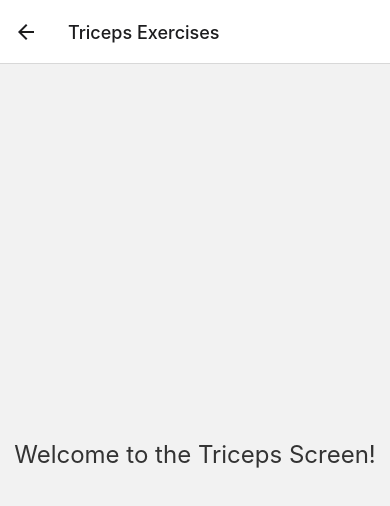
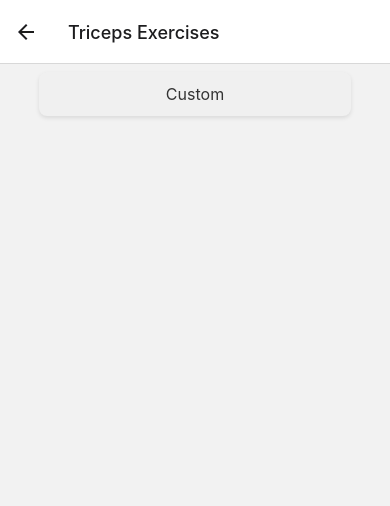
Before and after one commit to MasonLilley/react-native-stats-tracker, a React Native app: screen /TricepExercises in a window 390 px wide. Shown: the top 506 px of the page. Built offline with nearby package versions, Linux system fonts and the light colour scheme.

Commit message:
add style to tricep menu

```diff
--- a/screens/ChooseExerciseModal.js
+++ b/screens/ChooseExerciseModal.js
@@ -16,7 +16,7 @@ function ChooseExerciseModal({ navigation }) {
                 useNativeDriver: true,
             }),
             Animated.timing(exercisesAnimatedValue, {
-                toValue: isActive ? 100 : -700, // Animate menu content
+                toValue: isActive ? 100 : -720, // Animate menu content
                 duration: 200,
                 useNativeDriver: true,
             })
@@ -80,7 +80,7 @@ function ChooseExerciseModal({ navigation }) {
                 return (
                     <View>
                         <TouchableOpacity
-                        style={[styles.button]}
+                        style={styles.button}
                         onPress={() => animateButton()}>
                             <Text style={styles.buttonText}>Go Back</Text>
                         </TouchableOpacity>
@@ -137,7 +137,7 @@ const styles = StyleSheet.create({
         height: '100%',
         alignItems: 'center',
         elevation: 4,
-        backgroundColor: 'blue',
+        // backgroundColor: 'lightgray',
     },
     menuText: {
         fontSize: 18,
--- a/screens/exercises/TricepExercises.js
+++ b/screens/exercises/TricepExercises.js
@@ -1,10 +1,12 @@
 import React from 'react';
-import { StyleSheet, View, Text } from 'react-native';
+import { StyleSheet, View, Text, TouchableOpacity } from 'react-native';
 
 function TricepsScreen() {
     return (
       <View style={styles.container}>
-        <Text style={styles.text}>Welcome to the Triceps Screen!</Text>
+          <TouchableOpacity style={styles.button} onPress={() => console.log("yo")}>
+            <Text style={styles.buttonText}>Custom</Text>
+          </TouchableOpacity>
       </View>
     );
 }
@@ -12,13 +14,34 @@ function TricepsScreen() {
 const styles = StyleSheet.create({
   container: {
     flex: 1,
+    flexDirection: 'column',
+    justifyContent: 'flex-start',
     alignItems: 'center',
-    justifyContent: 'center',
+    width: '100%',
   },
   text: {
     fontSize: 24,
     color: '#333',
   },
+  button: {
+    backgroundColor: '#f0f0f0',
+    borderRadius: 8,
+    paddingVertical: 12,
+    paddingHorizontal: 24,
+    marginVertical: 8,
+    elevation: 2,
+    shadowColor: '#000',
+    shadowOffset: { width: 0, height: 2 },
+    shadowOpacity: 0.1,
+    shadowRadius: 4,
+    width: '80%',
+    alignSelf: 'center',
+  },
+  buttonText: {
+    color: '#333',
+    fontSize: 16,
+    textAlign: 'center',
+  },
 });
 
 export default TricepsScreen;
```
